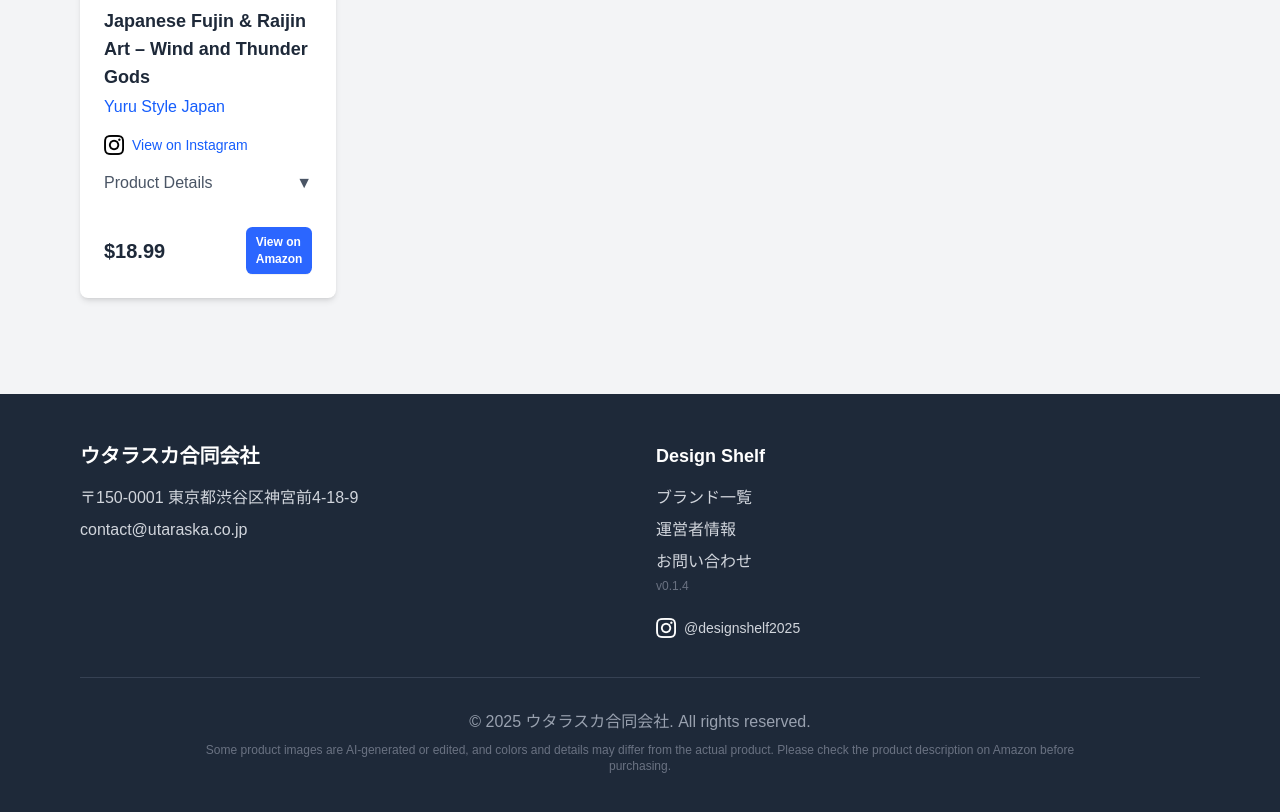
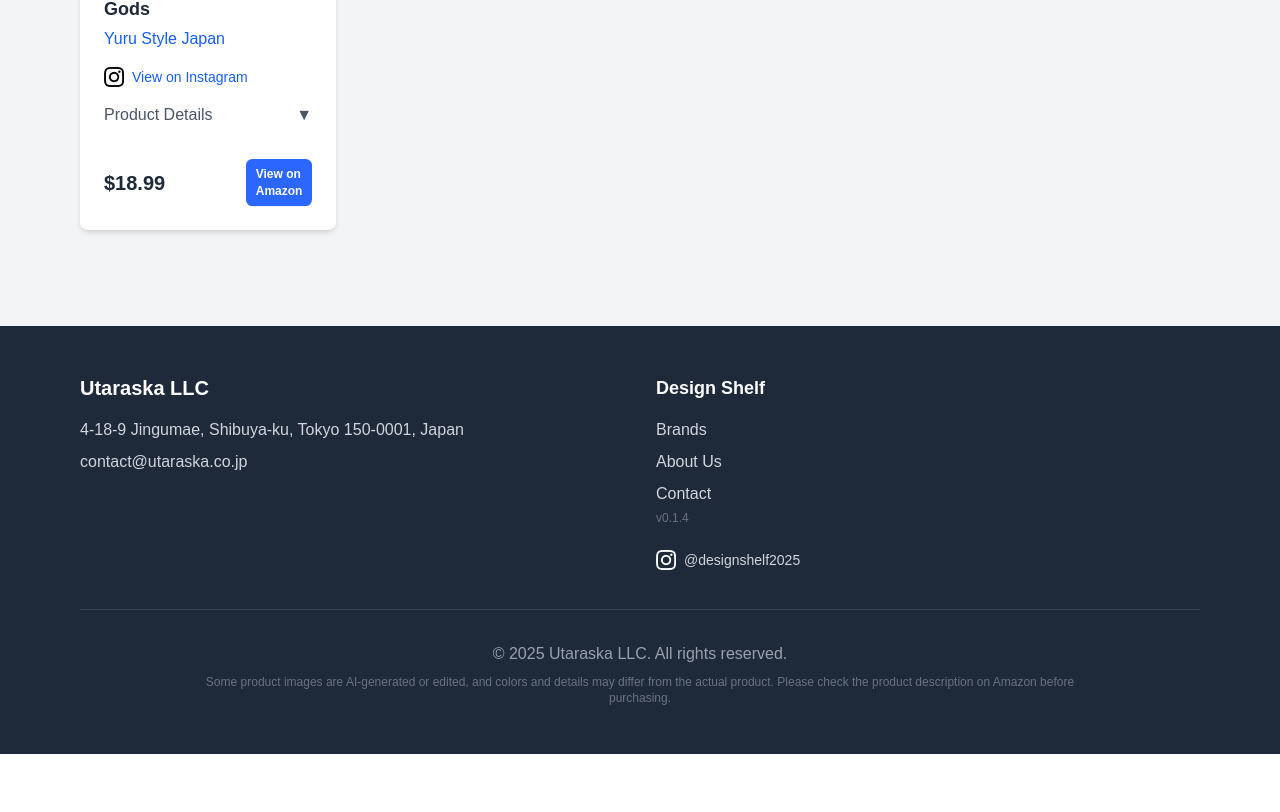
Before and after one commit to Makoto0824/utaraska-web, a Next.js app: page /designshelf in a window 1280 px wide. Shown: the part 1102-1914 px from the top of the page. After the commit the page ends 1856 px from the top, so only its background shows below. Built offline with nearby package versions, Linux system fonts and the light colour scheme; a web font is replaced by a local one.

Commit message:
EN Store: 「すべてのデザイン」テキストを削除、フッターを英訳

```diff
--- a/app/designshelf/page.tsx
+++ b/app/designshelf/page.tsx
@@ -327,7 +327,6 @@ export default function DesignShelf() {
 
         {/* 商品セクション */}
         <section>
-          <h2 className="text-3xl font-bold text-center mb-8 text-gray-800">すべてのデザイン</h2>
           <div className="grid grid-cols-1 md:grid-cols-2 lg:grid-cols-3 xl:grid-cols-4 gap-8">
             {products.filter(product => {
               // 期限が設定されている商品で、期限が過ぎている場合は非表示
@@ -740,17 +739,17 @@ export default function DesignShelf() {
         <div className="max-w-6xl mx-auto px-4">
           <div className="grid grid-cols-1 md:grid-cols-2 gap-8 mb-8">
             <div>
-              <h3 className="text-xl font-bold mb-4">ウタラスカ合同会社</h3>
-              <p className="text-gray-300 mb-2">〒150-0001 東京都渋谷区神宮前4-18-9</p>
+              <h3 className="text-xl font-bold mb-4">Utaraska LLC</h3>
+              <p className="text-gray-300 mb-2">4-18-9 Jingumae, Shibuya-ku, Tokyo 150-0001, Japan</p>
               <p className="text-gray-300">contact@utaraska.co.jp</p>
             </div>
             <div>
               <h4 className="text-lg font-semibold mb-4">Design Shelf</h4>
               <ul className="space-y-2">
-                <li><Link href="/designshelf/brands" className="text-gray-300 hover:text-white transition-colors">ブランド一覧</Link></li>
-                <li><Link href="/designshelf/about" className="text-gray-300 hover:text-white transition-colors">運営者情報</Link></li>
+                <li><Link href="/designshelf/brands" className="text-gray-300 hover:text-white transition-colors">Brands</Link></li>
+                <li><Link href="/designshelf/about" className="text-gray-300 hover:text-white transition-colors">About Us</Link></li>
                 <li>
-                  <Link href="/designshelf/contact" className="text-gray-300 hover:text-white transition-colors">お問い合わせ</Link>
+                  <Link href="/designshelf/contact" className="text-gray-300 hover:text-white transition-colors">Contact</Link>
                   <div className="text-xs text-gray-500 mt-1">v0.1.4</div>
                 </li>
               </ul>
@@ -775,7 +774,7 @@ export default function DesignShelf() {
             </div>
           </div>
           <div className="text-center pt-8 border-t border-gray-700">
-            <p className="text-gray-400 mb-2">&copy; 2025 ウタラスカ合同会社. All rights reserved.</p>
+            <p className="text-gray-400 mb-2">&copy; 2025 Utaraska LLC. All rights reserved.</p>
             <p className="text-xs text-gray-500 max-w-4xl mx-auto">
               Some product images are AI-generated or edited, and colors and details may differ from the actual product. Please check the product description on Amazon before purchasing.
             </p>
```
